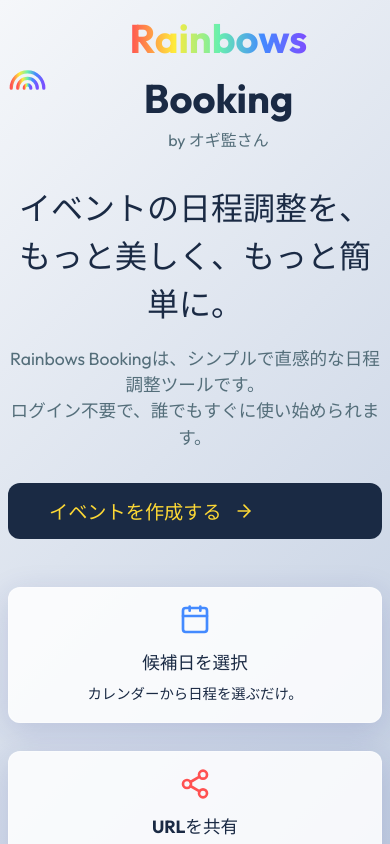
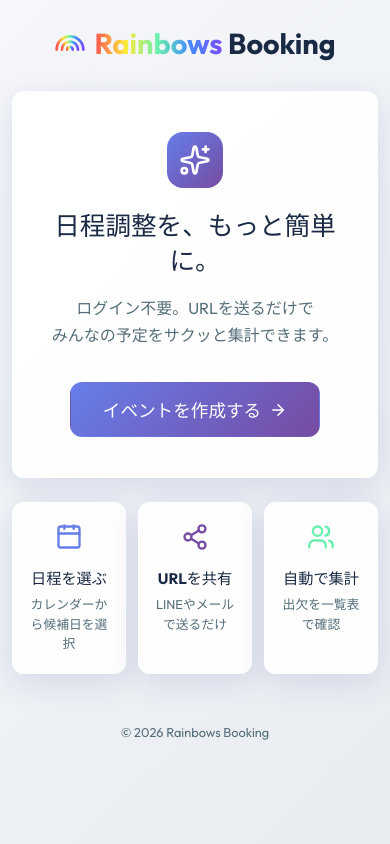
Before and after one commit to onigogames-debug/Rainbows-Booking, a React (Vite) app: page / in a window 390 px wide. Shown: the top 844 px of the page. Built offline with nearby package versions, Linux system fonts and the light colour scheme; no server answers.

Commit message:
🚀 Launch: complete UI overhaul — modern gradients, mobile-optimized layout, refined components

```diff
--- a/src/App.tsx
+++ b/src/App.tsx
@@ -8,11 +8,11 @@
 function App() {
   return (
     <Router>
-      <header style={{ textAlign: 'center', marginBottom: '2rem' }}>
+      <header style={{ textAlign: 'center', marginBottom: '1.5rem', paddingTop: '0.5rem' }}>
         <Link to="/" style={{ textDecoration: 'none', display: 'inline-flex', alignItems: 'center', gap: '0.5rem' }}>
-          <Rainbow size={40} className="rainbow-text" stroke="url(#rainbow-gradient)" />
-          <h1 style={{ margin: 0, fontSize: '2.5rem' }}>
-            <span className="rainbow-text">Rainbows</span> Booking <span style={{ fontSize: '1rem', display: 'block', fontWeight: 400, color: 'var(--text-secondary)' }}>by オギ監さん</span>
+          <Rainbow size={32} className="rainbow-text" stroke="url(#rainbow-gradient)" />
+          <h1 style={{ margin: 0, fontSize: '1.8rem' }}>
+            <span className="rainbow-text">Rainbows</span> Booking
           </h1>
         </Link>
         <svg width="0" height="0">
@@ -34,8 +34,8 @@
         </Routes>
       </main>
 
-      <footer style={{ textAlign: 'center', marginTop: '4rem', color: 'var(--text-secondary)', fontSize: '0.9rem' }}>
-        <p>&copy; 2026 Rainbows Booking - Open Source Scheduling Tool</p>
+      <footer style={{ textAlign: 'center', marginTop: '3rem', paddingBottom: '2rem', color: 'var(--text-secondary)', fontSize: '0.8rem' }}>
+        <p style={{ margin: 0 }}>© 2026 Rainbows Booking</p>
       </footer>
     </Router>
   );
--- a/src/index.css
+++ b/src/index.css
@@ -1,23 +1,22 @@
 @import url('https://fonts.googleapis.com/css2?family=Outfit:wght@300;400;600;700&display=swap');
 
 :root {
-  --primary: #1a2a44; /* Deep Navy */
-  --secondary: #fdd835; /* Gold */
+  --primary: #1a2a44;
+  --secondary: #fdd835;
   --accent-1: #ff5252;
   --accent-2: #448aff;
   --accent-3: #69f0ae;
-  --bg-gradient: linear-gradient(135deg, #f5f7fa 0%, #c3cfe2 100%);
-  --card-bg: rgba(255, 255, 255, 0.85);
-  --glass-border: rgba(255, 255, 255, 0.3);
-  --shadow: 0 8px 32px 0 rgba(31, 38, 135, 0.15);
+  --bg-gradient: linear-gradient(135deg, #667eea 0%, #764ba2 100%);
+  --bg-body: linear-gradient(135deg, #f5f7fa 0%, #e8ecf1 100%);
+  --card-bg: rgba(255, 255, 255, 0.92);
+  --glass-border: rgba(255, 255, 255, 0.4);
+  --shadow: 0 8px 32px 0 rgba(31, 38, 135, 0.12);
   --text-primary: #1a2a44;
   --text-secondary: #546e7a;
 
   font-family: 'Outfit', 'Inter', system-ui, -apple-system, sans-serif;
-  line-height: 1.5;
+  line-height: 1.6;
   font-weight: 400;
-
-  color-scheme: light dark;
   color: var(--text-primary);
   background-color: #f5f7fa;
 
@@ -27,84 +26,102 @@
   -moz-osx-font-smoothing: grayscale;
 }
 
+* { box-sizing: border-box; }
+
 body {
   margin: 0;
   min-height: 100vh;
-  background: var(--bg-gradient);
+  background: var(--bg-body);
   background-attachment: fixed;
 }
 
 #root {
-  max-width: 1200px;
+  max-width: 900px;
   margin: 0 auto;
-  padding: 2rem;
+  padding: 1.5rem;
 }
 
+/* ─── Glass Card ──────────────────────── */
 .glass-card {
   background: var(--card-bg);
-  backdrop-filter: blur(8px);
-  -webkit-backdrop-filter: blur(8px);
-  border-radius: 20px;
+  backdrop-filter: blur(12px);
+  -webkit-backdrop-filter: blur(12px);
+  border-radius: 16px;
   border: 1px solid var(--glass-border);
   box-shadow: var(--shadow);
-  padding: 2rem;
-  transition: transform 0.3s ease, box-shadow 0.3s ease;
+  padding: 1.5rem;
+  transition: box-shadow 0.3s ease;
 }
 
-.glass-card:hover {
-  transform: translateY(-4px);
-  box-shadow: 0 12px 48px 0 rgba(31, 38, 135, 0.2);
-}
-
+/* ─── Typography ──────────────────────── */
 h1, h2, h3 {
   color: var(--primary);
   margin-top: 0;
 }
 
+h1 { font-size: 2rem; }
+h2 { font-size: 1.6rem; }
+
+/* ─── Buttons ─────────────────────────── */
 button {
   border-radius: 12px;
   border: 1px solid transparent;
-  padding: 0.8em 1.5em;
+  padding: 0.75em 1.5em;
   font-size: 1em;
   font-weight: 600;
   font-family: inherit;
   cursor: pointer;
-  transition: all 0.25s;
-  background-color: var(--primary);
-  color: var(--secondary);
+  transition: all 0.2s ease;
+  background: var(--bg-gradient);
+  color: white;
 }
 
 button:hover {
-  background-color: #2c4266;
-  transform: scale(1.02);
+  opacity: 0.92;
+  transform: translateY(-1px);
+  box-shadow: 0 4px 16px rgba(102, 126, 234, 0.35);
 }
 
 button:active {
-  transform: scale(0.98);
+  transform: translateY(0);
+}
+
+button:disabled {
+  opacity: 0.5;
+  cursor: not-allowed;
+  transform: none;
+  box-shadow: none;
 }
 
 button.secondary {
-  background-color: white;
+  background: white;
   color: var(--primary);
-  border: 2px solid var(--primary);
+  border: 2px solid #e0e0e0;
 }
 
-input, textarea {
+button.secondary:hover {
+  border-color: var(--primary);
+  box-shadow: 0 4px 12px rgba(0,0,0,0.08);
+}
+
+/* ─── Form Elements ───────────────────── */
+input, textarea, select {
   width: 100%;
-  padding: 0.8rem 1rem;
-  border: 1px solid #e0e0e0;
-  border-radius: 12px;
+  padding: 0.75rem 1rem;
+  border: 1.5px solid #e0e0e0;
+  border-radius: 10px;
   background: white;
-  color: var(--text-primary); /* Ensure text is visible */
+  color: var(--text-primary);
   font-family: inherit;
   font-size: 1rem;
-  transition: border-color 0.2s ease;
+  transition: border-color 0.2s ease, box-shadow 0.2s ease;
   box-sizing: border-box;
 }
 
-input:focus, textarea:focus {
+input:focus, textarea:focus, select:focus {
   outline: none;
-  border-color: var(--primary);
+  border-color: #667eea;
+  box-shadow: 0 0 0 3px rgba(102, 126, 234, 0.15);
 }
 
 label {
@@ -112,8 +129,10 @@
   margin-bottom: 0.5rem;
   font-weight: 600;
   color: var(--primary);
+  font-size: 0.95rem;
 }
 
+/* ─── Rainbow Gradient Text ───────────── */
 .rainbow-text {
   background: linear-gradient(to right, #ff5252, #ffeb3b, #69f0ae, #448aff, #7c4dff);
   -webkit-background-clip: text;
@@ -121,43 +140,44 @@
   font-weight: 800;
 }
 
-/* Animations */
+/* ─── Animations ──────────────────────── */
 @keyframes fadeIn {
-  from { opacity: 0; transform: translateY(10px); }
+  from { opacity: 0; transform: translateY(8px); }
   to { opacity: 1; transform: translateY(0); }
 }
 
 .fade-in {
-  animation: fadeIn 0.5s ease-out forwards;
+  animation: fadeIn 0.4s ease-out forwards;
 }
 
+/* ─── Mobile Responsive ───────────────── */
 @media (max-width: 600px) {
   #root {
-    padding: 0.5rem; /* Further reduce padding */
+    padding: 0.75rem;
   }
   .glass-card {
-    padding: 0.75rem;
-    margin-bottom: 0.75rem;
+    padding: 1rem;
     border-radius: 12px;
   }
-  h1 { font-size: 1.6rem; }
-  h2 { font-size: 1.4rem; }
+  h1 { font-size: 1.5rem; }
+  h2 { font-size: 1.3rem; }
 
-  /* Table specific mobile optimizations */
+  /* Only full-width submit/action buttons, NOT inline ○△× buttons */
+  form > button,
+  .glass-card > button,
+  .share-section button {
+    width: 100%;
+  }
+
   table {
     font-size: 0.8rem;
   }
   th, td {
     padding: 0.5rem 0.25rem !important;
   }
-
-  button {
-    width: 100%;
-    padding: 0.75rem;
-  }
 }
 
-/* Custom Toast Notification */
+/* ─── Toast Notification ──────────────── */
 .toast-container {
   position: fixed;
   top: 20px;
@@ -168,20 +188,33 @@
 }
 
 .toast {
-  background: var(--text-primary);
+  background: #1a2a44;
   color: white;
   padding: 0.75rem 1.5rem;
   border-radius: 50px;
-  box-shadow: 0 4px 12px rgba(0,0,0,0.15);
+  box-shadow: 0 8px 24px rgba(0,0,0,0.2);
   font-weight: 600;
   font-size: 0.9rem;
   display: flex;
   align-items: center;
   gap: 0.5rem;
   animation: slideDownIn 0.3s ease-out forwards;
+  white-space: nowrap;
 }
 
 @keyframes slideDownIn {
   from { opacity: 0; transform: translateY(-20px); }
   to { opacity: 1; transform: translateY(0); }
 }
+
+/* ─── Share Section ───────────────────── */
+.share-section {
+  text-align: center;
+  background: var(--bg-gradient);
+  color: white;
+  border: none;
+}
+
+.share-section h3 {
+  color: white;
+}
--- a/src/pages/Home.tsx
+++ b/src/pages/Home.tsx
@@ -1,45 +1,62 @@
 import { Link } from 'react-router-dom';
-import { Calendar, Users, Share2, ArrowRight } from 'lucide-react';
+import { Calendar, Users, Share2, ArrowRight, Sparkles } from 'lucide-react';
 import { motion } from 'framer-motion';
 
 export function Home() {
   return (
-    <div className="fade-in" style={{ textAlign: 'center', maxWidth: '800px', margin: '0 auto' }}>
+    <div className="fade-in" style={{ maxWidth: '700px', margin: '0 auto' }}>
       <motion.div
         initial={{ opacity: 0, y: 20 }}
         animate={{ opacity: 1, y: 0 }}
-        transition={{ duration: 0.6 }}
+        transition={{ duration: 0.5 }}
       >
-        <h2 style={{ fontSize: '2rem', marginBottom: '1rem' }}>
-          イベントの日程調整を、もっと美しく、もっと簡単に。
-        </h2>
-        <p style={{ color: 'var(--text-secondary)', fontSize: '1.1rem', marginBottom: '2rem' }}>
-          Rainbows Bookingは、シンプルで直感的な日程調整ツールです。<br />
-          ログイン不要で、誰でもすぐに使い始められます。
-        </p>
+        {/* Hero */}
+        <div className="glass-card" style={{ textAlign: 'center', marginBottom: '1.5rem', padding: '2.5rem 1.5rem' }}>
+          <div style={{
+            display: 'inline-flex', padding: '0.75rem',
+            background: 'var(--bg-gradient)', borderRadius: '16px',
+            marginBottom: '1.25rem', color: 'white'
+          }}>
+            <Sparkles size={32} />
+          </div>
+          <h2 style={{ fontSize: '1.6rem', marginBottom: '0.75rem', lineHeight: 1.4 }}>
+            日程調整を、もっと簡単に。
+          </h2>
+          <p style={{ color: 'var(--text-secondary)', fontSize: '1rem', marginBottom: '2rem', lineHeight: 1.7 }}>
+            ログイン不要。URLを送るだけで<br />
+            みんなの予定をサクッと集計できます。
+          </p>
 
-        <Link to="/create">
-          <button style={{ fontSize: '1.2rem', padding: '0.8rem 2.5rem', display: 'inline-flex', alignItems: 'center', gap: '0.75rem', marginBottom: '3rem' }}>
-            イベントを作成する <ArrowRight size={20} />
-          </button>
-        </Link>
+          <Link to="/create" style={{ textDecoration: 'none' }}>
+            <button style={{
+              fontSize: '1.1rem', padding: '0.9rem 2rem',
+              display: 'inline-flex', alignItems: 'center', gap: '0.5rem'
+            }}>
+              イベントを作成する <ArrowRight size={18} />
+            </button>
+          </Link>
+        </div>
 
-        <div style={{ display: 'grid', gridTemplateColumns: 'repeat(auto-fit, minmax(200px, 1fr))', gap: '1rem', marginBottom: '2rem' }}>
-          <div className="glass-card" style={{ textAlign: 'center', padding: '1rem' }}>
-            <Calendar size={32} color="var(--accent-2)" style={{ marginBottom: '0.5rem' }} />
-            <h3 style={{ fontSize: '1.1rem', marginBottom: '0.5rem' }}>候補日を選択</h3>
-            <p style={{ fontSize: '0.9rem', margin: 0 }}>カレンダーから日程を選ぶだけ。</p>
-          </div>
-          <div className="glass-card" style={{ textAlign: 'center', padding: '1rem' }}>
-            <Share2 size={32} color="var(--accent-1)" style={{ marginBottom: '0.5rem' }} />
-            <h3 style={{ fontSize: '1.1rem', marginBottom: '0.5rem' }}>URLを共有</h3>
-            <p style={{ fontSize: '0.9rem', margin: 0 }}>URLをメンバーに送るだけ。</p>
-          </div>
-          <div className="glass-card" style={{ textAlign: 'center', padding: '1rem' }}>
-            <Users size={32} color="var(--accent-3)" style={{ marginBottom: '0.5rem' }} />
-            <h3 style={{ fontSize: '1.1rem', marginBottom: '0.5rem' }}>回答を集計</h3>
-            <p style={{ fontSize: '0.9rem', margin: 0 }}>一覧表を自動生成します。</p>
-          </div>
+        {/* Steps */}
+        <div style={{ display: 'grid', gridTemplateColumns: 'repeat(3, 1fr)', gap: '0.75rem' }}>
+          {[
+            { icon: <Calendar size={28} color="#667eea" />, title: '日程を選ぶ', desc: 'カレンダーから候補日を選択' },
+            { icon: <Share2 size={28} color="#764ba2" />, title: 'URLを共有', desc: 'LINEやメールで送るだけ' },
+            { icon: <Users size={28} color="#69f0ae" />, title: '自動で集計', desc: '出欠を一覧表で確認' },
+          ].map((step, i) => (
+            <motion.div
+              key={i}
+              initial={{ opacity: 0, y: 15 }}
+              animate={{ opacity: 1, y: 0 }}
+              transition={{ delay: 0.2 + i * 0.1, duration: 0.4 }}
+              className="glass-card"
+              style={{ textAlign: 'center', padding: '1.25rem 0.75rem' }}
+            >
+              <div style={{ marginBottom: '0.5rem' }}>{step.icon}</div>
+              <h3 style={{ fontSize: '0.95rem', marginBottom: '0.25rem' }}>{step.title}</h3>
+              <p style={{ fontSize: '0.8rem', margin: 0, color: 'var(--text-secondary)', lineHeight: 1.5 }}>{step.desc}</p>
+            </motion.div>
+          ))}
         </div>
       </motion.div>
     </div>
```
Also changed, not shown: src/pages/EventDetail.tsx (+127 -103 lines).
